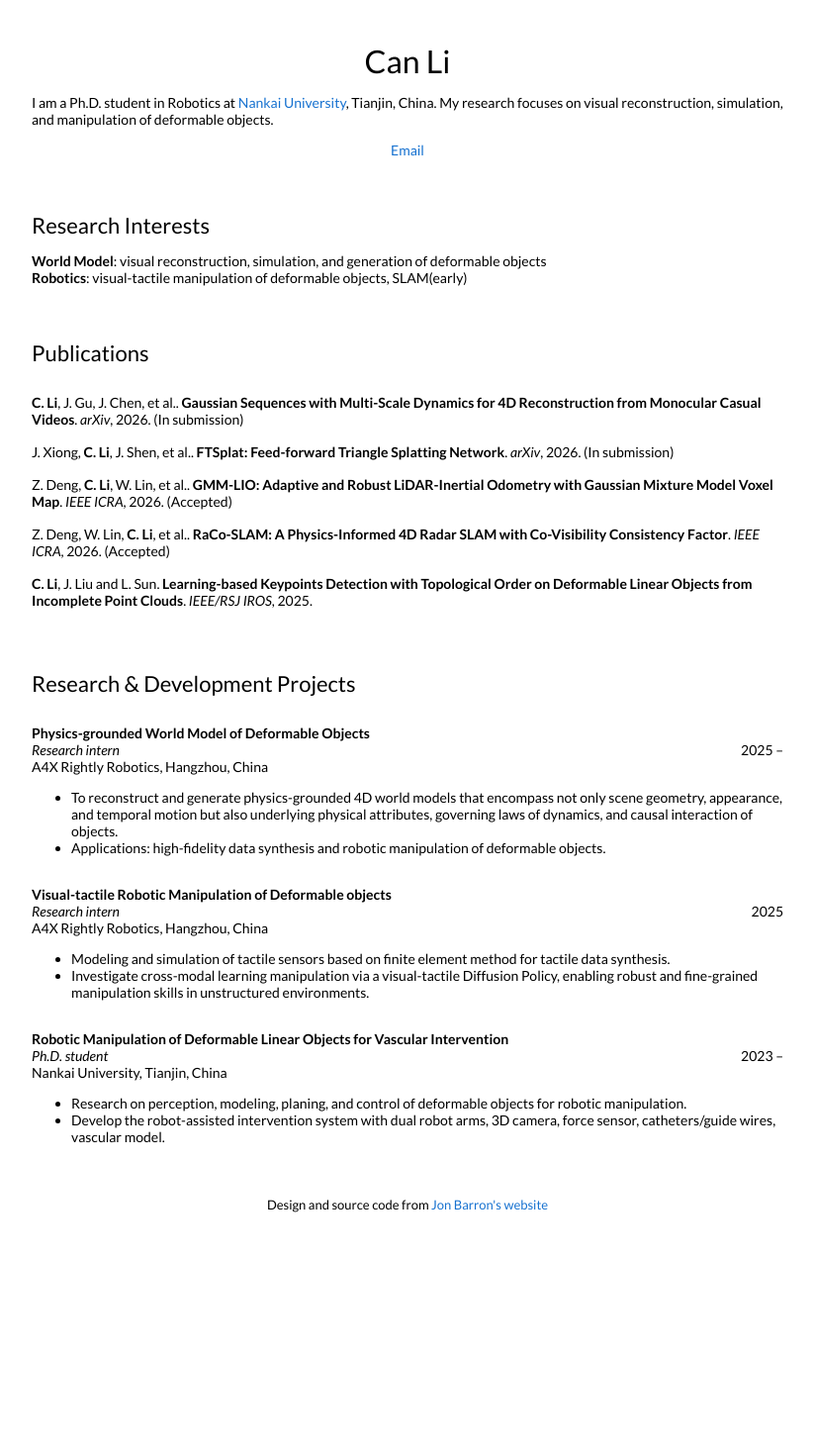
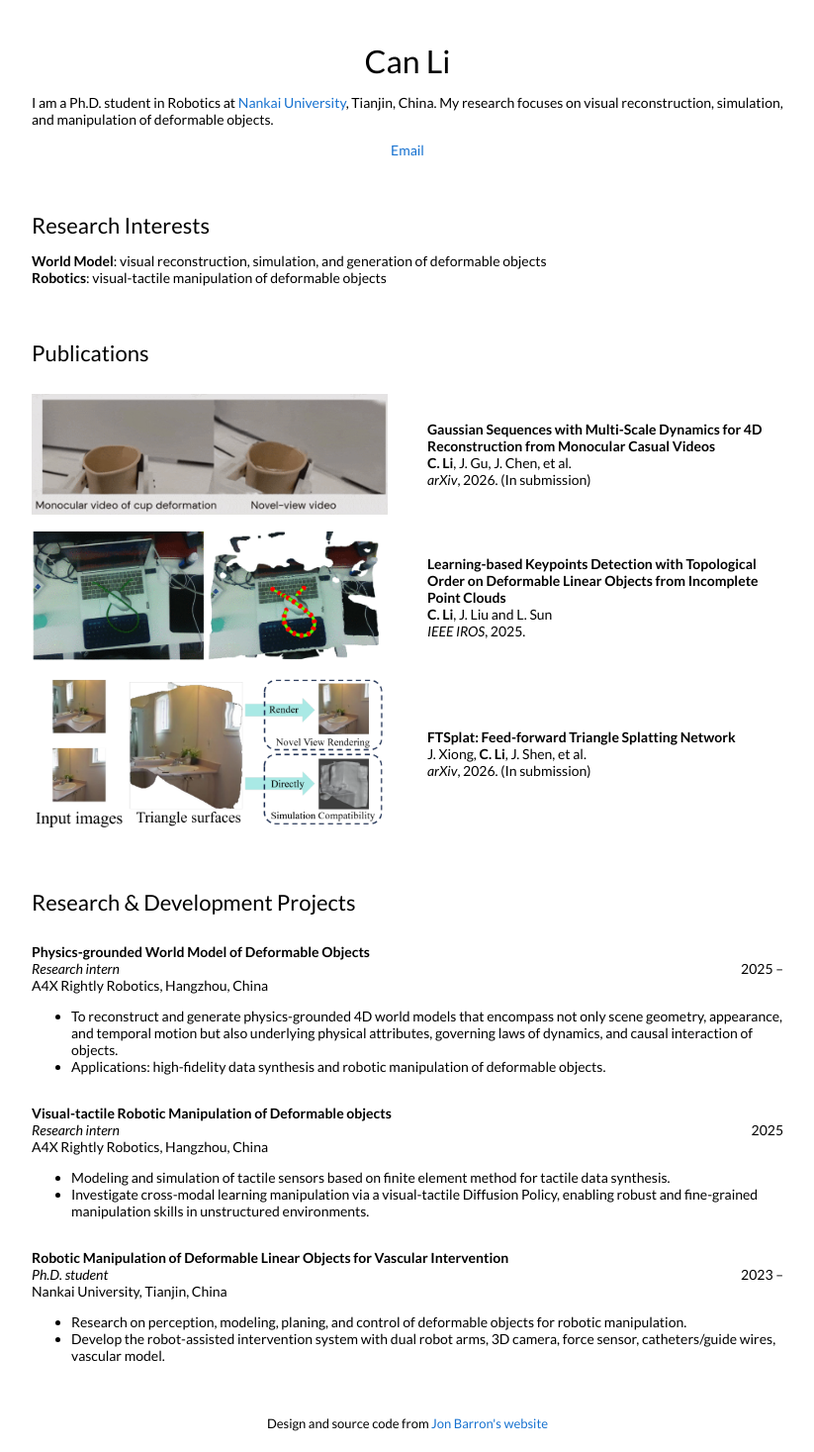
Before and after one commit to CAN-Lee/CAN-Lee.github.io, a Jekyll site: the page built from _posts/2026-03-04-gaussian-sequences.markdown, in a window 1280 px wide. Shown: the whole page at 99% size, without its empty margins (228-1051 px from the left). Built offline with Jekyll 4.4.1, drawn with Linux system fonts in a browser that asks for light colours; before the commit the page ends 1246 px from its top, so only the background shows below that.

Commit message:
Update publications with images, remove ICRA papers and profile photo
- Add publication images (gs-sequence, dlo-keypoints, ftsplat)
- Support side-by-side and single image layouts
- Remove GMM-LIO and RaCo-SLAM publications
- Remove profile photo and unused images
- Sort publications: first-author first, then by year

Made-with: Cursor

```diff
--- a/_layouts/default.html
+++ b/_layouts/default.html
@@ -48,7 +48,7 @@
               <p>
                 <strong>World Model</strong>: visual reconstruction, simulation, and generation of deformable objects
                 <br>
-                <strong>Robotics</strong>: visual-tactile manipulation of deformable objects, SLAM(early)
+                <strong>Robotics</strong>: visual-tactile manipulation of deformable objects
               </p>
             </td>
           </tr>
@@ -66,10 +66,24 @@
           {% for cat in post.categories %}
           {% if cat == 'research' %}
           <tr>
-            <td style="padding:1% 2.5%;width:100%;vertical-align:middle">
-              {{post.authors}}.
-              <strong>{{post.title}}</strong>.
-              <em>{{post.venue}}</em>, {{ post.date | date: "%Y" }}.
+            {% unless post.noimage %}
+            <td style="padding:1% 2.5%;width:50%;vertical-align:middle;min-width:250px;text-align:center">
+              {% if post.image2 %}
+              <div style="display:flex; gap:6px; justify-content:center; align-items:center;">
+                <img src="{{post.image}}" alt="project image" style="height:150px; object-fit:contain;" />
+                <img src="{{post.image2}}" alt="project image" style="height:150px; object-fit:contain;" />
+              </div>
+              {% elsif post.image %}
+              <img src="{{post.image}}" alt="project image" style="width:auto; height:auto; max-width:100%; max-height:150px; object-fit:contain; display:block; margin:0 auto;" />
+              {% endif %}
+            </td>
+            {% endunless %}
+            <td {% if post.noimage %}colspan="2"{% endif %} style="padding:1% 2.5%;{% unless post.noimage %}width:50%;{% endunless %}vertical-align:middle">
+              <strong>{{post.title}}</strong>
+              <br>
+              {{post.authors}}
+              <br>
+              <em>{{post.venue}}</em>, {% if post.year %}{{ post.year }}{% else %}{{ post.date | date: "%Y" }}{% endif %}.
               {% if post.note %}({{post.note}}){% endif %}
               {% if post.arxiv %}
               [<a href="{{post.arxiv}}">arXiv</a>]
--- a/_posts/2026-03-03-ftsplat.markdown
+++ b/_posts/2026-03-03-ftsplat.markdown
@@ -6,4 +6,6 @@ categories: research
 authors: "J. Xiong, <strong>C. Li</strong>, J. Shen, et al."
 venue: "arXiv"
 note: "In submission"
+image: /images/ftsplat_0.png
+image2: /images/ftsplat.png
 ---
--- a/_posts/2026-03-04-gaussian-sequences.markdown
+++ b/_posts/2026-03-04-gaussian-sequences.markdown
@@ -1,9 +1,10 @@
 ---
 layout: post
 title: "Gaussian Sequences with Multi-Scale Dynamics for 4D Reconstruction from Monocular Casual Videos"
-date: 2026-03-04 00:00:00 +00:00
+date: 2026-03-05 00:00:00 +00:00
 categories: research
 authors: "<strong>C. Li</strong>, J. Gu, J. Chen, et al."
 venue: "arXiv"
 note: "In submission"
+image: /images/gs-sequence.gif
 ---
--- a/_posts/2026-03-05-dlo-keypoints.markdown
+++ b/_posts/2026-03-05-dlo-keypoints.markdown
@@ -1,8 +1,10 @@
 ---
 layout: post
 title: "Learning-based Keypoints Detection with Topological Order on Deformable Linear Objects from Incomplete Point Clouds"
-date: 2025-10-25 00:00:00 +00:00
+date: 2026-03-04 00:00:00 +00:00
 categories: research
 authors: "<strong>C. Li</strong>, J. Liu and L. Sun"
-venue: "IEEE/RSJ IROS"
+venue: "IEEE IROS"
+year: 2025
+image: /images/dlo-keypoints.png
 ---
```
Also changed, not shown: _posts/2026-03-01-raco-slam.markdown (deleted, +0 -9 lines), _posts/2026-03-02-gmm-lio.markdown (deleted, +0 -9 lines), images/dlo-keypoints.png (added), images/ftsplat.png (added), images/ftsplat_0.png (added), images/gs-sequence.gif (added), images/umi-gripper.png (added), 1 other file.
